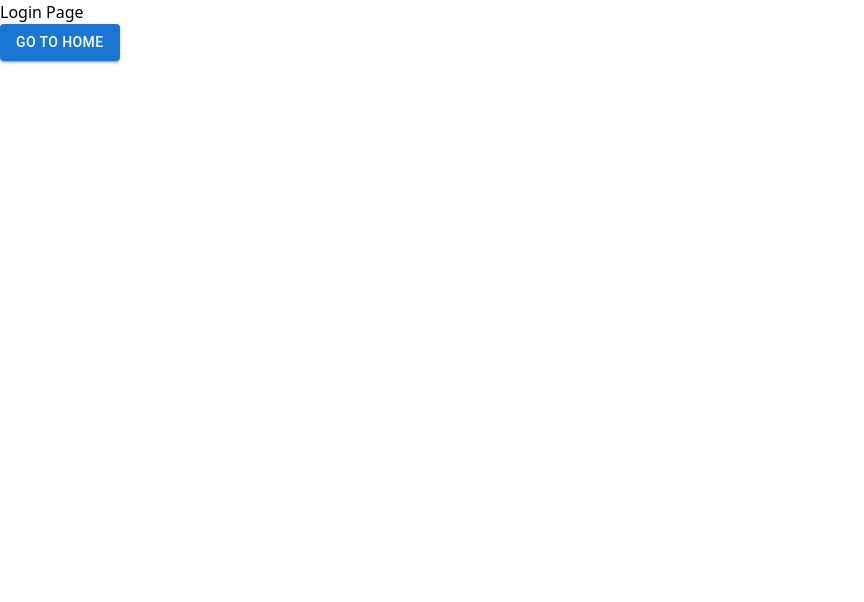
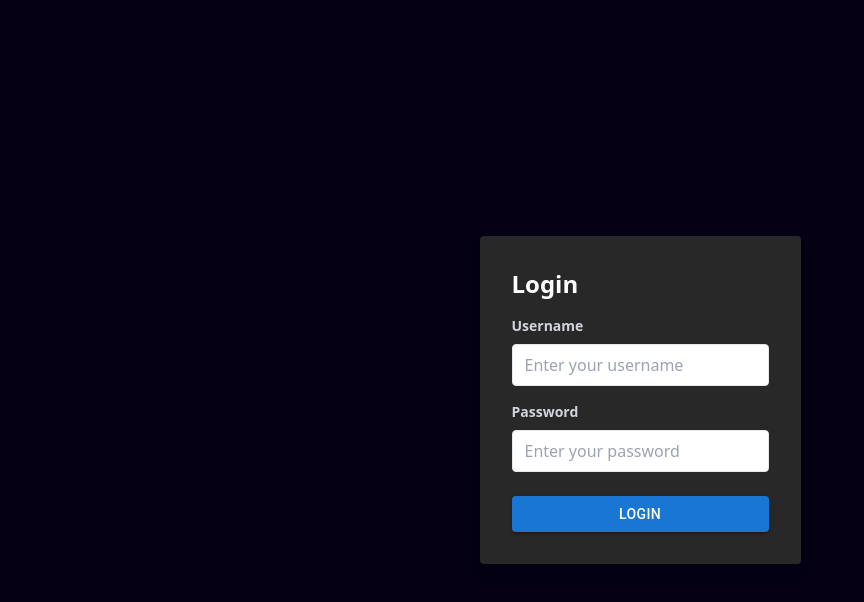
Before and after one commit to bendsp/AREA, a Next.js app in the folder client/web/: page /login in a window 1280 px wide. Shown: the top 602 px of the page, without its empty margins (0-864 px from the left). Built offline with nearby package versions, Linux system fonts and the light colour scheme.

Commit message:
feat(web): add login page w/ color palette

```diff
--- a/client/web/pages/_app.tsx
+++ b/client/web/pages/_app.tsx
@@ -2,7 +2,9 @@ import '../styles/globals.css'
 import type { AppProps } from 'next/app'
 
 function MyApp({ Component, pageProps }: AppProps) {
-  return <Component {...pageProps} />
+  return (
+    <Component {...pageProps} />
+  )
 }
 
 export default MyApp
--- a/client/web/pages/login.tsx
+++ b/client/web/pages/login.tsx
@@ -1,15 +1,45 @@
 import Link from 'next/link';
 import Button from '@mui/material/Button';
+import React from 'react';
 
-const Login = () => {
+const LoginPage: React.FC = () => {
   return (
-    <div>
-      <h1>Login Page</h1>
-      <Link href="/home">
-        <Button variant='contained'>Go to Home</Button>
-      </Link>
+    <div className="flex items-center justify-center h-screen bg-[#050014]">
+      <div className="bg-[#282828] p-8 rounded shadow-lg">
+        <h2 className="text-2xl text-white font-bold mb-4">Login</h2>
+        <div className="mb-4">
+          <label className="block text-gray-300 text-sm font-bold mb-2" htmlFor="username">
+            Username
+          </label>
+          <input
+            className="border rounded w-full py-2 px-3"
+            type="text"
+            id="username"
+            name="username"
+            placeholder="Enter your username"
+          />
+        </div>
+        <div className="mb-6">
+          <label className="block text-gray-300 text-sm font-bold mb-2" htmlFor="password">
+            Password
+          </label>
+          <input
+            className="border rounded w-full py-2 px-3"
+            type="password"
+            id="password"
+            name="password"
+            placeholder="Enter your password"
+          />
+        </div>
+        <Button variant="contained" fullWidth className="bg-[#240090] hover:bg-[#3300CC]">
+          Login
+        </Button>
+        {/* <Link href="/home">
+          <Button variant="outlined" fullWidth className="mt-5">Go to Home</Button>
+        </Link> */}
+      </div>
     </div>
   );
 };
 
-export default Login;
+export default LoginPage;
```
